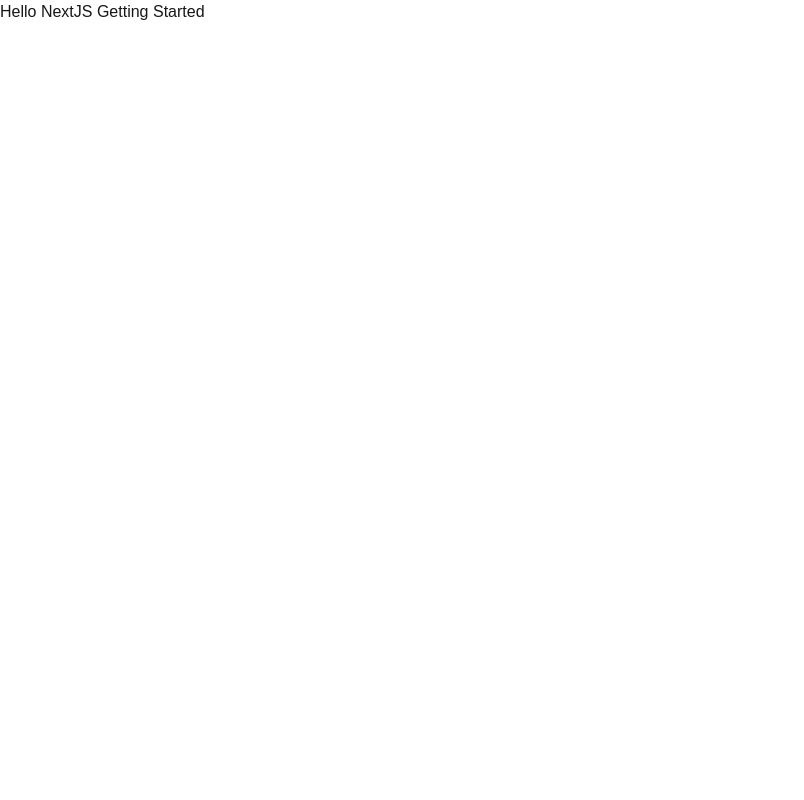
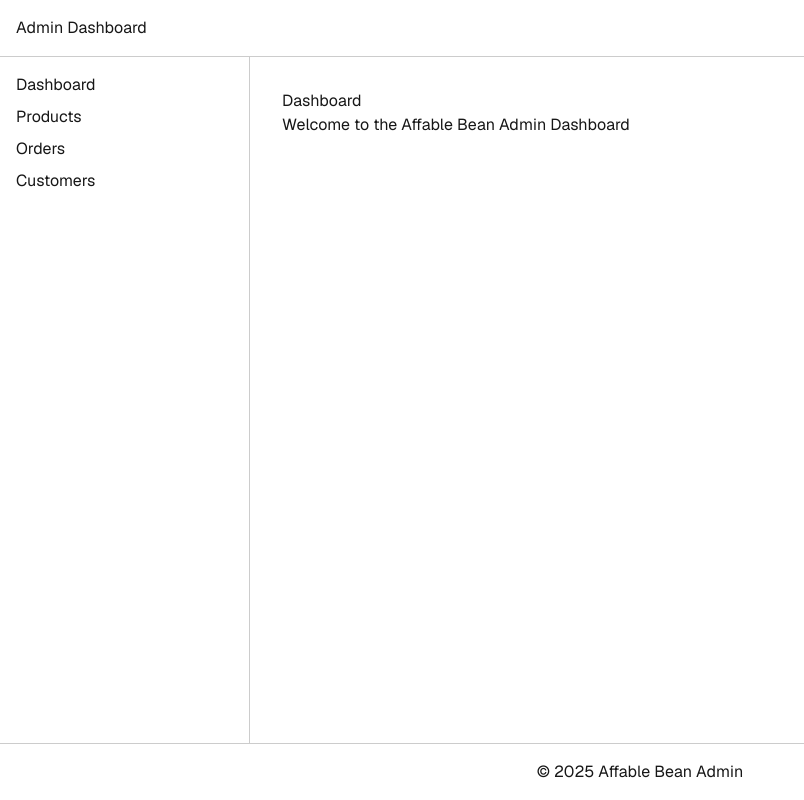
Before and after one commit to sunshine55/affablebean-spring-tutorial, a Next.js app in the folder afbb-gui/admin/: page / in a window 1280 px wide. Shown: the whole page, without its empty margins (0-804 px from the left). Built offline with nearby package versions, Linux system fonts and the light colour scheme.

Commit message:
simplest layout

```diff
--- /dev/null
+++ b/afbb-gui/admin/app/components/Footer.tsx
@@ -0,0 +1,7 @@
+export default function Footer() {
+  return (
+    <footer className="footer">
+      <p>&copy; {new Date().getFullYear()} Affable Bean Admin</p>
+    </footer>
+  );
+}
--- /dev/null
+++ b/afbb-gui/admin/app/components/Header.tsx
@@ -0,0 +1,7 @@
+export default function Header() {
+  return (
+    <header className="header">
+      <h1>Admin Dashboard</h1>
+    </header>
+  );
+}
--- /dev/null
+++ b/afbb-gui/admin/app/components/Sidebar.tsx
@@ -0,0 +1,24 @@
+import Link from 'next/link';
+
+export default function Sidebar() {
+  return (
+    <aside className="sidebar">
+      <nav>
+        <ul>
+          <li>
+            <Link href="/">Dashboard</Link>
+          </li>
+          <li>
+            <Link href="/products">Products</Link>
+          </li>
+          <li>
+            <Link href="/orders">Orders</Link>
+          </li>
+          <li>
+            <Link href="/customers">Customers</Link>
+          </li>
+        </ul>
+      </nav>
+    </aside>
+  );
+}
--- a/afbb-gui/admin/app/globals.css
+++ b/afbb-gui/admin/app/globals.css
@@ -20,7 +20,64 @@
 }
 
 body {
+  margin: 0;
+  padding: 0;
+  min-height: 100vh;
   background: var(--background);
   color: var(--foreground);
-  font-family: Arial, Helvetica, sans-serif;
+  font-family: var(--font-geist-sans);
 }
+
+.layout {
+  min-height: 100vh;
+  display: grid;
+  grid-template-areas:
+    'header header'
+    'sidebar main'
+    'footer footer';
+  grid-template-columns: 250px 1fr;
+  grid-template-rows: auto 1fr auto;
+}
+
+.header {
+  grid-area: header;
+  padding: 1rem;
+  border-bottom: 1px solid #ccc;
+}
+
+.sidebar {
+  grid-area: sidebar;
+  padding: 1rem;
+  border-right: 1px solid #ccc;
+}
+
+.main {
+  grid-area: main;
+  padding: 2rem;
+}
+
+.footer {
+  grid-area: footer;
+  padding: 1rem;
+  text-align: center;
+  border-top: 1px solid #ccc;
+}
+
+.sidebar ul {
+  list-style: none;
+  padding: 0;
+  margin: 0;
+}
+
+.sidebar li {
+  margin-bottom: 0.5rem;
+}
+
+.sidebar a {
+  text-decoration: none;
+  color: inherit;
+}
+
+.sidebar a:hover {
+  text-decoration: underline;
+}
--- a/afbb-gui/admin/app/layout.tsx
+++ b/afbb-gui/admin/app/layout.tsx
@@ -1,15 +1,13 @@
 import type { Metadata } from 'next';
-import { Geist, Geist_Mono } from 'next/font/google';
+import { Geist } from 'next/font/google';
 import './globals.css';
+import Header from './components/Header';
+import Footer from './components/Footer';
+import Sidebar from './components/Sidebar';
 
-const geistSans = Geist({
+const geist = Geist({
+  subsets: ['latin'],
   variable: '--font-geist-sans',
-  subsets: ['latin'],
-});
-
-const geistMono = Geist_Mono({
-  variable: '--font-geist-mono',
-  subsets: ['latin'],
 });
 
 export const metadata: Metadata = {
@@ -24,7 +22,14 @@
 }>) {
   return (
     <html lang="en">
-      <body className={`${geistSans.variable} ${geistMono.variable} antialiased`}>{children}</body>
+      <body className={geist.variable}>
+        <div className="layout">
+          <Header />
+          <Sidebar />
+          <main className="main">{children}</main>
+          <Footer />
+        </div>
+      </body>
     </html>
   );
 }
--- a/afbb-gui/admin/app/page.tsx
+++ b/afbb-gui/admin/app/page.tsx
@@ -1,3 +1,8 @@
 export default function Home() {
-  return <h1>Hello NextJS Getting Started</h1>;
+  return (
+    <div>
+      <h2>Dashboard</h2>
+      <p>Welcome to the Affable Bean Admin Dashboard</p>
+    </div>
+  );
 }
```
